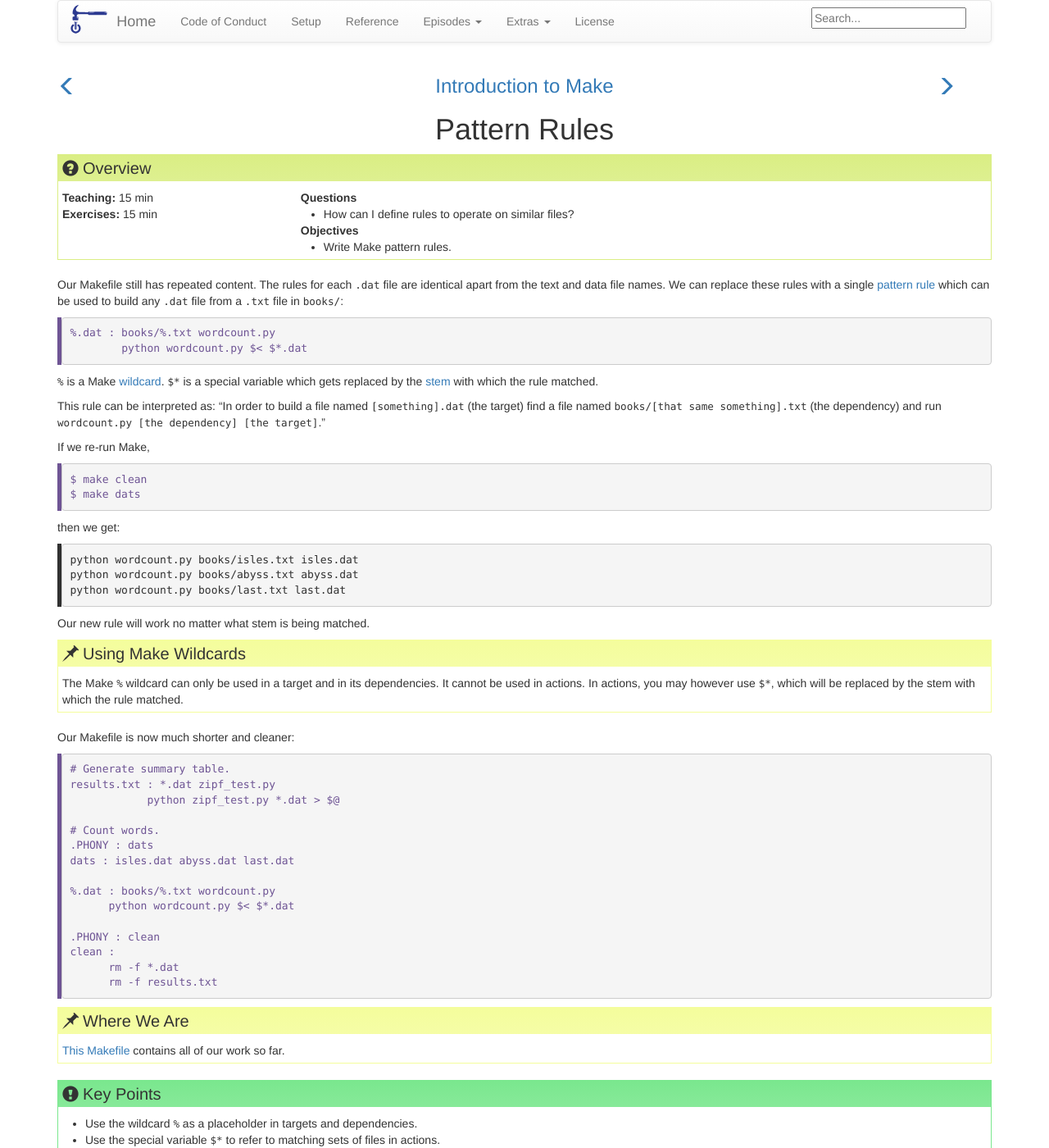
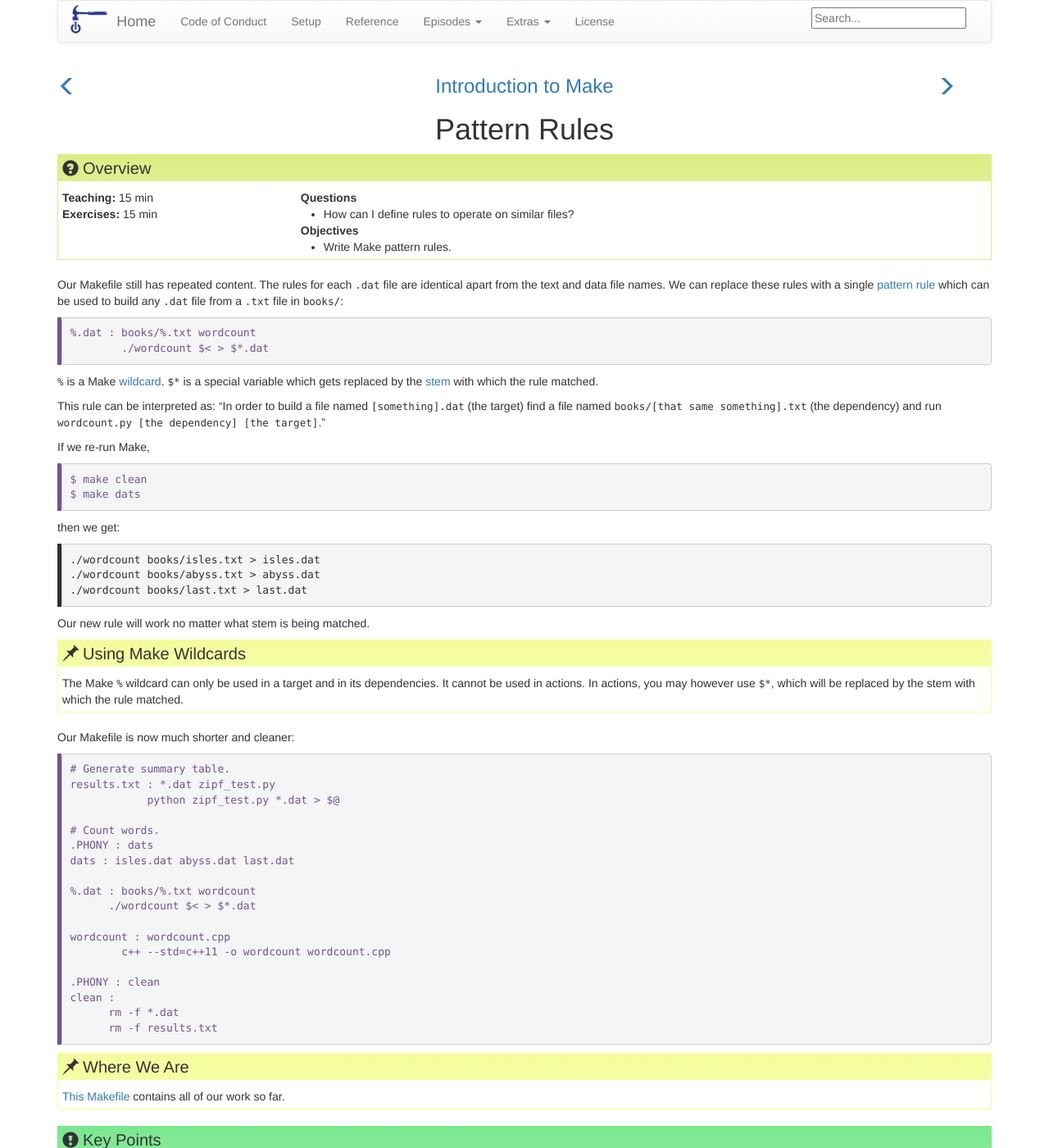
Before and after one commit to ornl-ssd/cpp-make-intro, a Jekyll site: the page built from _episodes/05-patterns.md, in a window 1280 px wide and 1400 px high. Shown: the whole window at 82% size. Built offline with Jekyll 4.4.1, drawn with Linux system fonts in a browser that asks for light colours.

Commit message:
Update figure 04 and 05
Signed-off-by: Watson, Gregory <g.watson@computer.org>

```diff
--- a/_episodes/05-patterns.md
+++ b/_episodes/05-patterns.md
@@ -18,8 +18,8 @@ rule]({{ page.root }}/reference/#pattern-rule) which can be used to build any
 `.dat` file from a `.txt` file in `books/`:
 
 ~~~
-%.dat : books/%.txt wordcount.py
-        python wordcount.py $< $*.dat
+%.dat : books/%.txt wordcount
+        ./wordcount $< > $*.dat
 ~~~
 {: .make}
 
@@ -43,9 +43,9 @@ $ make dats
 then we get:
 
 ~~~
-python wordcount.py books/isles.txt isles.dat
-python wordcount.py books/abyss.txt abyss.dat
-python wordcount.py books/last.txt last.dat
+./wordcount books/isles.txt > isles.dat
+./wordcount books/abyss.txt > abyss.dat
+./wordcount books/last.txt > last.dat
 ~~~
 {: .output}
 
@@ -70,8 +70,11 @@ results.txt : *.dat zipf_test.py
 .PHONY : dats
 dats : isles.dat abyss.dat last.dat
 
-%.dat : books/%.txt wordcount.py
-      python wordcount.py $< $*.dat
+%.dat : books/%.txt wordcount
+      ./wordcount $< > $*.dat
+
+wordcount : wordcount.cpp
+	c++ --std=c++11 -o wordcount wordcount.cpp
 
 .PHONY : clean
 clean :
```
Also changed, not shown: fig/04-dependencies.png, 2 other files.
